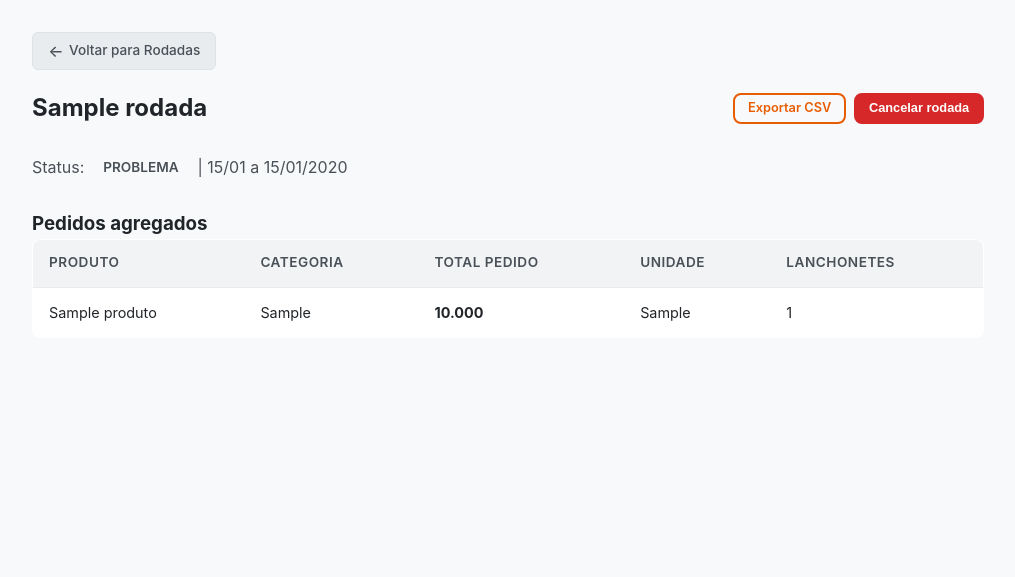
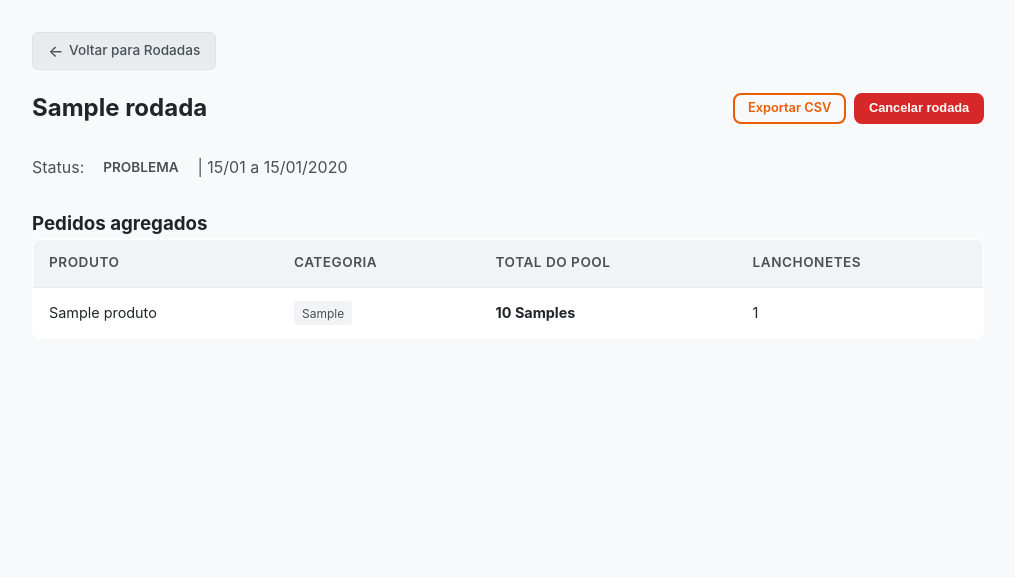
Before and after one commit to mateusrfabro/poolcompras, a Flask app: page /rodadas/1 in a window 1280 px wide. Shown: the part 60-637 px from the top of the page, without its empty margins (132-1147 px from the left). Run offline with Flask 3, Linux system fonts and the light colour scheme; a user stored in the database is signed in; tables that the repository leaves empty hold one stand-in row (values such as "Sample post"); some libraries are stand-ins or nearby versions.

Commit message:
feat: coluna 'Seu pedido' na visao agregada + formatacao de quantidades
Na tela Rodadas > detalhe, quando logado como lanchonete, agora aparece
coluna 'Seu pedido' ao lado do 'Total do pool'. A lanchonete ve claramente
a parte dela dentro do volume agregado de todas as lanchonetes.

Antes: confuso — 'Meus Pedidos' mostrava 2 itens, 'Rodadas' mostrava 20
produtos com quantidades muito maiores. Nao ficava claro que uma era
o total de todos e outra era so os seus.

Agora: coluna extra mostra 'Bacon em cubos: Total do pool 20,5 kg |
Seu pedido 10 kg'. Quem nao pediu aquele produto ve '—'.

Tambem corrigido: quantidades na tabela agregada usam |fmt_un (antes
mostravam Decimal cru '20.500' sem unidade). Agora: '20,5 kg', '13 caixas'.

Coluna de categoria agora usa tag visual (.tag) consistente com historico.

```diff
--- a/app/routes/rodadas.py
+++ b/app/routes/rodadas.py
@@ -38,11 +38,22 @@ def detalhe(rodada_id):
 
     cotacoes = Cotacao.query.filter_by(rodada_id=rodada_id).all()
 
+    # Se lanchonete logada: mostra "Seu pedido" ao lado do total agregado
+    meus_pedidos_map = {}
+    if current_user.is_lanchonete and current_user.lanchonete:
+        meus = (
+            ItemPedido.query
+            .filter_by(rodada_id=rodada_id, lanchonete_id=current_user.lanchonete.id)
+            .all()
+        )
+        meus_pedidos_map = {m.produto_id: m.quantidade for m in meus}
+
     return render_template(
         "rodadas/detalhe.html",
         rodada=rodada,
         agregado=agregado,
         cotacoes=cotacoes,
+        meus_pedidos_map=meus_pedidos_map,
     )
 
 
--- a/app/templates/rodadas/detalhe.html
+++ b/app/templates/rodadas/detalhe.html
@@ -43,19 +43,29 @@
                 <tr>
                     <th>Produto</th>
                     <th>Categoria</th>
-                    <th>Total pedido</th>
-                    <th>Unidade</th>
+                    <th>Total do pool</th>
                     <th>Lanchonetes</th>
+                    {% if meus_pedidos_map %}
+                        <th>Seu pedido</th>
+                    {% endif %}
                 </tr>
             </thead>
             <tbody>
                 {% for item in agregado %}
                 <tr>
                     <td>{{ item.nome }}</td>
-                    <td>{{ item.categoria }}</td>
-                    <td><strong>{{ item.total_quantidade }}</strong></td>
-                    <td>{{ item.unidade }}</td>
+                    <td><span class="tag">{{ item.categoria }}</span></td>
+                    <td><strong>{{ item.total_quantidade|fmt_un(item.unidade) }}</strong></td>
                     <td>{{ item.total_lanchonetes }}</td>
+                    {% if meus_pedidos_map %}
+                        <td>
+                            {% if item.id in meus_pedidos_map %}
+                                {{ meus_pedidos_map[item.id]|fmt_un(item.unidade) }}
+                            {% else %}
+                                <span class="muted">—</span>
+                            {% endif %}
+                        </td>
+                    {% endif %}
                 </tr>
                 {% endfor %}
             </tbody>
```
